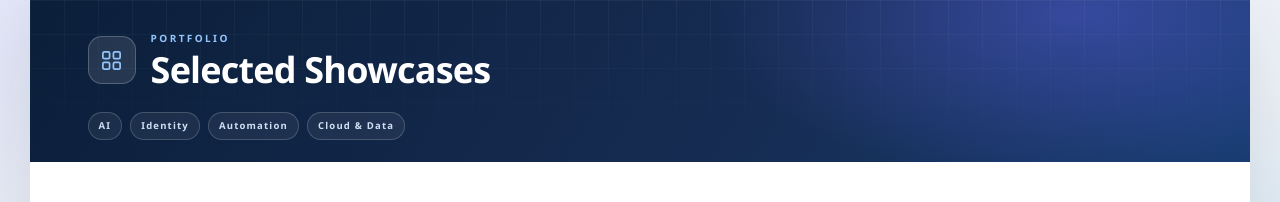
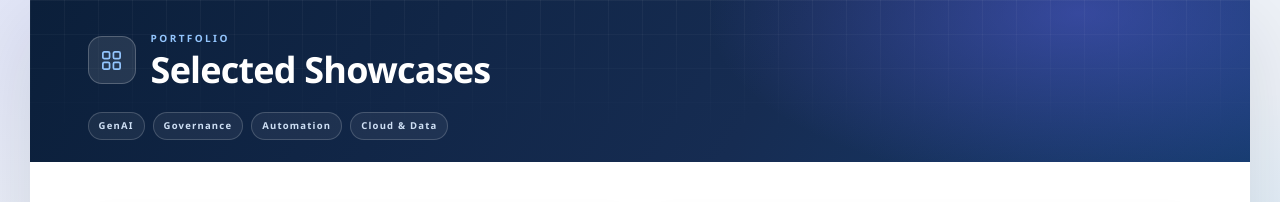
Before and after one commit to royzcastle/royzcastle.github.io, a plain HTML site: page index.html in a window 1280 px wide. Shown: the top 202 px of the page. Drawn offline with Linux system fonts and the light colour scheme.

Commit message:
Rename domain tags: AI -> GenAI, Identity -> Governance

```diff
--- a/index.html
+++ b/index.html
@@ -30,7 +30,7 @@
         </div>
       </div>
       <div class="domain-rail" aria-label="Selected Showcases">
-        <span>AI</span><span>Identity</span><span>Automation</span><span>Cloud &amp; Data</span>
+        <span>GenAI</span><span>Governance</span><span>Automation</span><span>Cloud &amp; Data</span>
       </div>
     </header>
 
```
